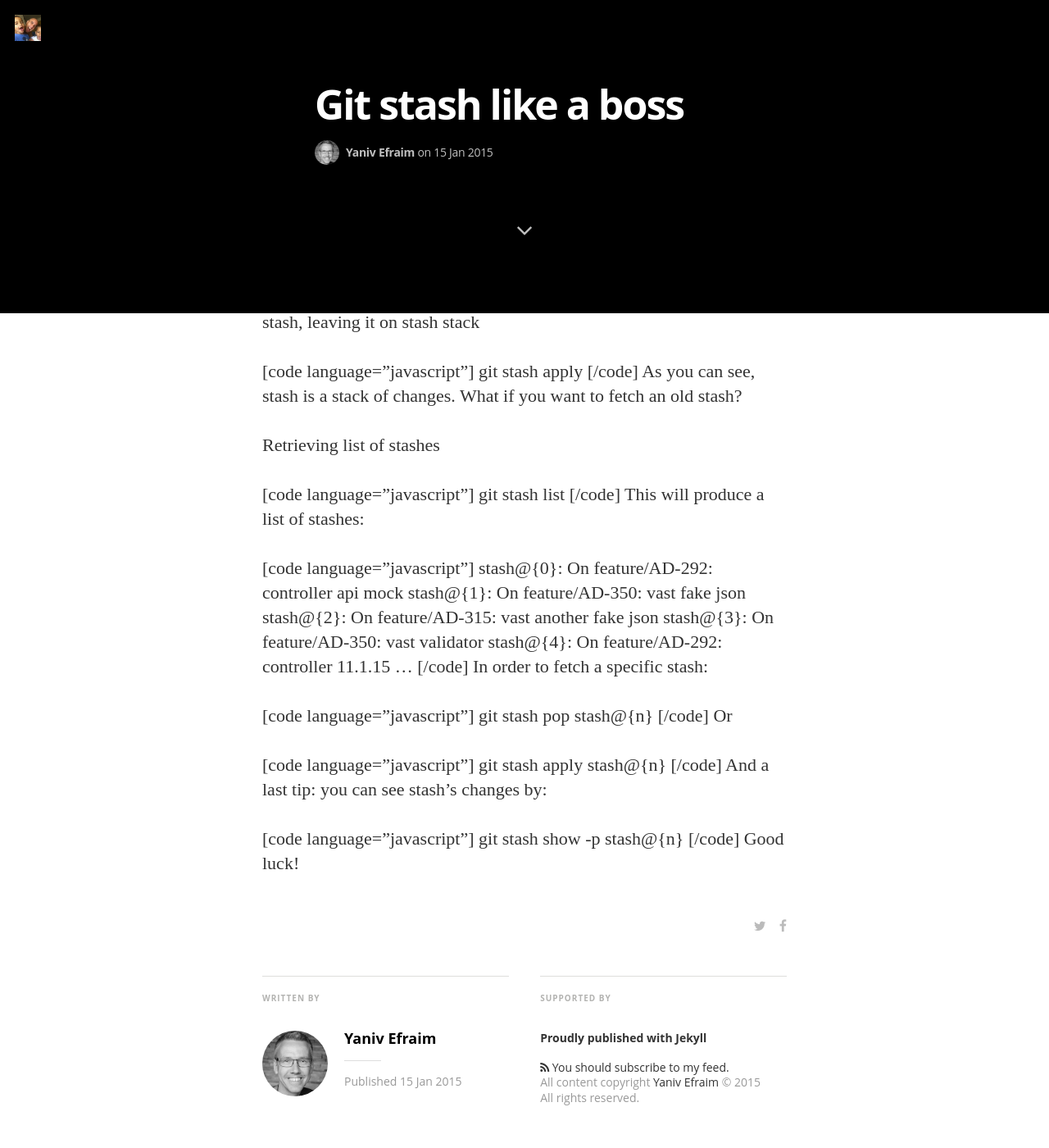
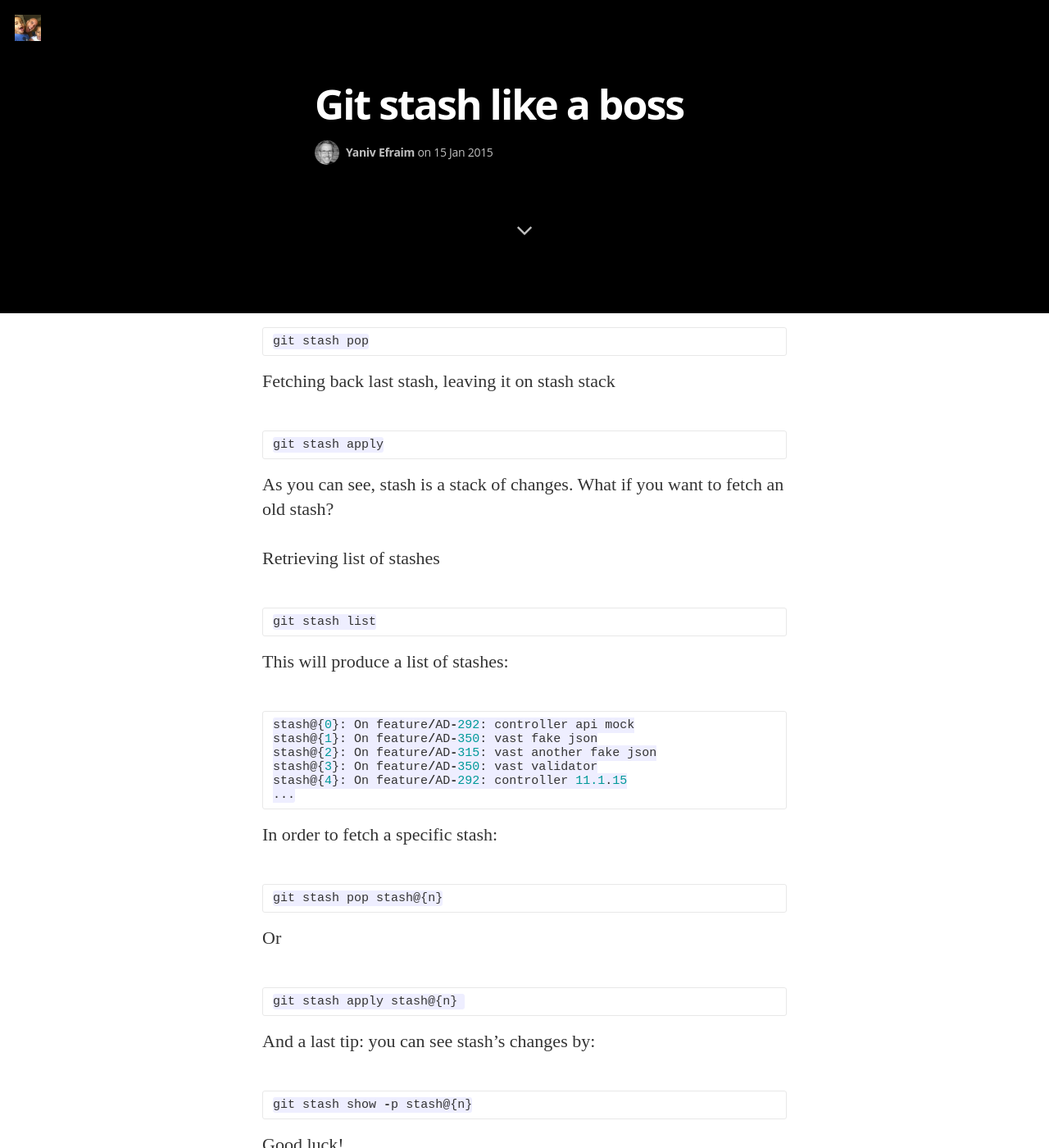
Before and after one commit to Morgan-Leon/yanivefraim.github.io, a Jekyll site: the page built from _posts/2015-01-15-git-stash-like-a-boss.markdown, in a window 1280 px wide and 1400 px high, scrolled down 1018 px. Shown: the whole window at 82% size. Built offline with Jekyll 4.4.1, drawn with Linux system fonts in a browser that asks for light colours; nearby versions of some CDN libraries; some web fonts are replaced; Markdown is read by kramdown in place of the engine named in the settings.

Commit message:
code changes

````diff
--- a/_posts/2015-01-15-git-stash-like-a-boss.markdown
+++ b/_posts/2015-01-15-git-stash-like-a-boss.markdown
@@ -11,57 +11,56 @@ Git stash FTW!
 A basic stash will be:
 
 Saving a stash
-
 ```javascript
 git stash
 ```
 Save a stash with a save name:
 
-[code language="javascript"]
+```javascript
 git stash save "my temp work"
-[/code]
+```
 Fetching back last stash, popping it from stash stack
 
-[code language="javascript"]
+```javascript
 git stash pop
-[/code]
+```
 Fetching back last stash, leaving it on stash stack
 
-[code language="javascript"]
+```javascript
 git stash apply
-[/code]
+```
 As you can see, stash is a stack of changes. What if you want to fetch an old stash?
 
 Retrieving list of stashes
 
-[code language="javascript"]
+```javascript
 git stash list
-[/code]
+```
 This will produce a list of stashes:
 
-[code language="javascript"]
+```javascript
 stash@{0}: On feature/AD-292: controller api mock
 stash@{1}: On feature/AD-350: vast fake json
 stash@{2}: On feature/AD-315: vast another fake json
 stash@{3}: On feature/AD-350: vast validator
 stash@{4}: On feature/AD-292: controller 11.1.15
 ...
-[/code]
+```
 In order to fetch a specific stash:
 
-[code language="javascript"]
+```javascript
 git stash pop stash@{n}
-[/code]
+```
 Or
 
-[code language="javascript"]
+```javascript
 git stash apply stash@{n}
-[/code]
+```
 And a last tip: you can see stash's changes by:
 
-[code language="javascript"]
+```javascript
 git stash show -p stash@{n}
-[/code]
+```
 Good luck!
 
 
````
Also changed, not shown: 2 other files.
